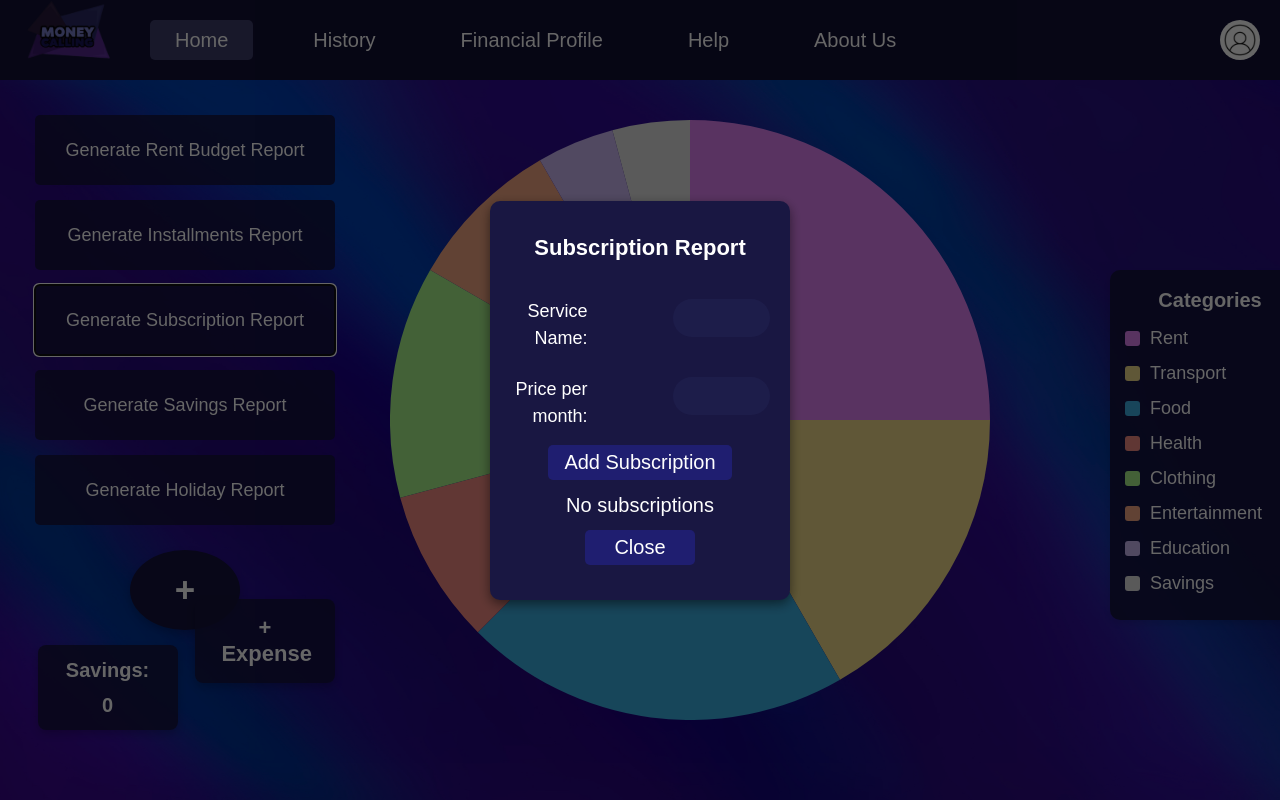
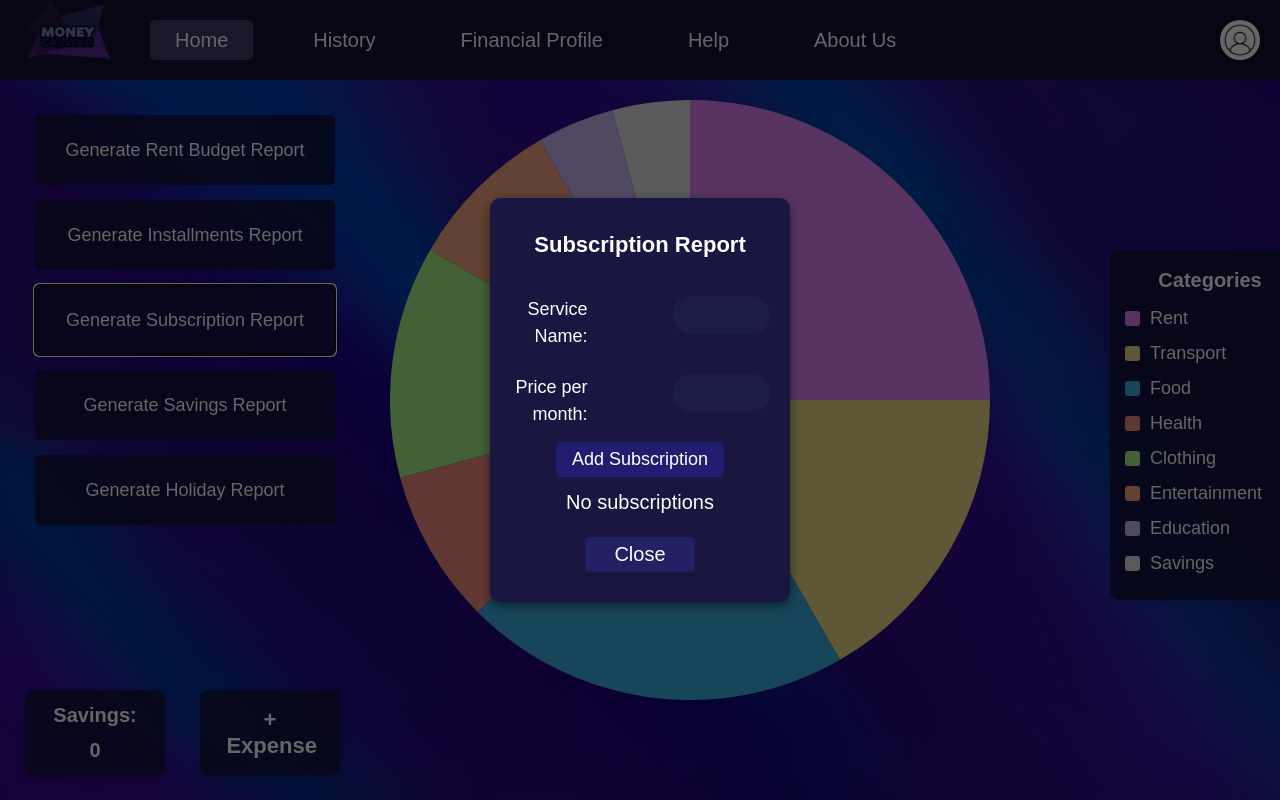
Before and after one commit to Alt-F4-331/MoneyCalling, a React (Vite) app in the folder MoneyCalling-main/MoneyCalling-main/: page /homepage in a window 1280 px wide. Both pictures are taken after a click on the button "Generate Subscription Report". Shown: the top 800 px of the page. Built offline with nearby package versions, Linux system fonts and the light colour scheme; a web font is replaced by a local one.

Commit message:
modificari

```diff
--- a/MoneyCalling-main/MoneyCalling-main/package.json
+++ b/MoneyCalling-main/MoneyCalling-main/package.json
@@ -10,6 +10,8 @@
     "preview": "vite preview"
   },
   "dependencies": {
+    "@fortawesome/free-solid-svg-icons": "^6.7.1",
+    "@fortawesome/react-fontawesome": "^0.2.2",
     "axios": "^1.7.7",
     "chart.js": "^4.4.7",
     "date-picker": "^0.3.0",
--- a/MoneyCalling-main/MoneyCalling-main/src/components/HomePage.css
+++ b/MoneyCalling-main/MoneyCalling-main/src/components/HomePage.css
@@ -154,9 +154,12 @@ body {
 
 .savings {
   background-color: #14123BD9; /* fundal albastru-închis pentru chenar */
+  position: fixed;
   padding: 10px 20px;
   width: 140px;
-  margin-left: -155px;
+  height: 85px;
+  bottom: 25px;
+  left: 25px;
   border-radius: 8px;
   text-align: center;
   box-shadow: 0px 4px 8px rgba(0, 0, 0, 0.2); /* umbră pentru chenar */
@@ -180,17 +183,15 @@ body {
 
 .expense-button {
   position: fixed; /* Face ca butonul să fie fix pe ecran */
-  top:-25px;/* Ajustează poziția verticală pentru aliniere */
-  left: 295px; /* Ajustează poziția orizontală pentru aliniere */
+  left: 200px; /* Ajustează poziția orizontală pentru aliniere */
   bottom: 25px;
   display: flex;
   align-items: center;
 }
 
 .expense-button button {
-  margin-top: 532px;
-  margin-left: -100px;
-  height: 84px;
+  padding: 10px, 20px;
+  height: 85px;
   width: 140px;
   background-color: #14123BD9;
   color: #FFFFFF;
@@ -203,7 +204,7 @@ body {
   box-shadow: 0px 4px 8px rgba(0, 0, 0, 0.2);
 }
 
-.expense-button button:hover {
+.expense-button:hover {
   background-color: #1a2d61; /* Culoare hover */
 }
 
@@ -224,7 +225,7 @@ body {
   justify-content: center; /* Centrare orizontală */
   align-items: flex-start; /* Aliniere sus */
   gap: 20px; /* Spațiu între diagramă și chenar */
-  margin-top: 10px;
+  margin-top: -10px;
   margin-left: 40px;
   position: relative;
 }
@@ -360,11 +361,19 @@ body {
   opacity: 0.9;
 }
 
-button.delete-button {
-  margin-left: 30px;
-  height: 26px; /* Înălțimea butonului */
-  font-size: 10px; /* Dimensiunea textului */
-  text-align: center;
+.delete-sub-button {
+  background: none; /* Elimină fundalul */
+  border: none; /* Elimină chenarul */
+  cursor: pointer; /* Arată cursorul de mână */
+  font-size: 18px; /* Ajustează dimensiunea pictogramei */
+  outline: none; /* Elimină chenarul pe focus */
+}
+
+.delete-sub-button:hover {
+  background: none; /* Previne orice evidențiere de fundal */
+  box-shadow: none; /* Elimină orice efect de hover */
+  outline: none; /* Elimină orice contur */
+  color: red;
 }
 
 .popup-overlay {
@@ -431,31 +440,36 @@ button.delete-button {
 }
 
 
-.popup-container button {
+.submit-sub-button {
   padding: 1px 16px;
   background-color: #1F1E70;
   color: #ffffff;
   border: none;
   margin-bottom: 5px;
   border-radius: 5px;
-  font-size: 20px;
+  font-size: 18px;
   cursor: pointer;
   transition: background-color 0.3s ease;
 }
 
-.popup-container button:hover {
+.submit-sub-button:hover {
   background-color: #263663;
 }
 
-.close-button {
-  position: absolute;
-  top: 10px;
-  right: 10px;
-  background: none;
+.close-sub-button {
+  padding: 1px 16px;
+  background-color: #222164;
+  color: #ffffff;
   border: none;
-  color: #ffffff;
-  font-size: 18px;
+  border-radius: 5px;
   cursor: pointer;
+  font-size: 20px;
+  transition: background-color 0.3s ease;
+  margin-top: 10px;
+}
+
+.close-sub-button:hover {
+  background-color: transparent;
 }
 
 .popup-actions {
--- a/MoneyCalling-main/MoneyCalling-main/src/components/HomePage.tsx
+++ b/MoneyCalling-main/MoneyCalling-main/src/components/HomePage.tsx
@@ -5,6 +5,8 @@ import logo from '../assets/logo.png';
 import profile_pic from "../assets/profile_pic.jpg";
 import PieChart from './PieChart';
 import { Link } from 'react-router-dom';
+import { FontAwesomeIcon } from '@fortawesome/react-fontawesome';
+import { faTrash } from '@fortawesome/free-solid-svg-icons';
 
 
 const HomePage: React.FC = () => {
@@ -191,7 +193,7 @@ const HomePage: React.FC = () => {
         <button onClick={handleOpenSubscriptionPopup}>Generate Subscription Report</button>
         <button>Generate Savings Report</button>
         <button onClick={handleOpenHolidayPopup}>Generate Holiday Report</button>
-        <button className='add-button'>+</button>
+        {/*<button className='add-button'>+</button>*/}
         <div className='savings'>
           <span>Savings:</span>
           <span>{savingsSum}</span>
@@ -220,7 +222,7 @@ const HomePage: React.FC = () => {
               </div>
               <div className='form-group'>
                 <label htmlFor='amount'>Amount:</label>
-                <input type='number' id='amount' name='amount' value={amount} onChange={(e) => setAmount(parseFloat(e.target.value))} min="0" step = "any" required />
+                <input type='number' id='amount' name='amount' value={amount} onChange={(e) => setAmount(parseFloat(e.target.value))} min="0" step="any" required />
               </div>
               <div className='form-group'>
                 <label htmlFor='category'>Category:</label>
@@ -410,7 +412,7 @@ const HomePage: React.FC = () => {
                   required
                 />
               </div>
-              <button type="submit">Add Subscription</button>
+              <button type="submit" className="submit-sub-button">Add Subscription</button>
             </form>
 
             {/* Display existing subscriptions */}
@@ -421,14 +423,16 @@ const HomePage: React.FC = () => {
                 subscriptions.map((subscription, index) => (
                   <div key={index} className="subscription-item">
                     <span>{subscription.name} - {subscription.price}€/m</span>
-                    <button onClick={() => handleDeleteSubscription(index)} className="delete-button">Delete</button>
+                    <button onClick={() => handleDeleteSubscription(index)} className="delete-sub-button">
+                      <FontAwesomeIcon icon={faTrash} />
+                    </button>
                   </div>
                 ))
               )}
             </div>
 
             <div className="subscription-actions">
-              <button onClick={handleCloseSubscriptionPopup}>Close</button>
+              <button className="close-sub-button" onClick={handleCloseSubscriptionPopup}>Close</button>
             </div>
           </div>
         </div>
```
Also changed, not shown: 1 other file (tests, documents, lock files or other folders). Lines whose indentation alone changed are shown as unchanged.
